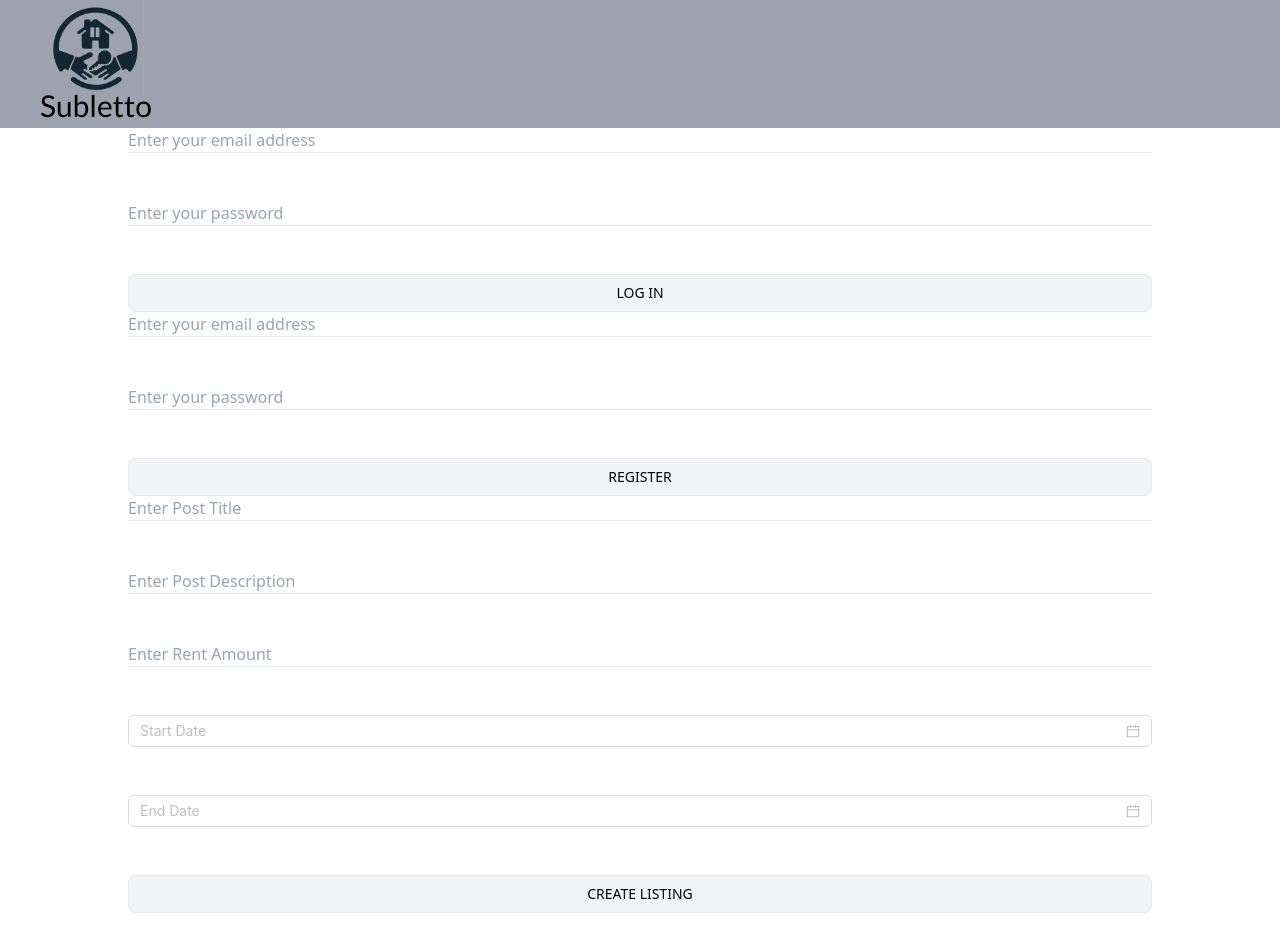
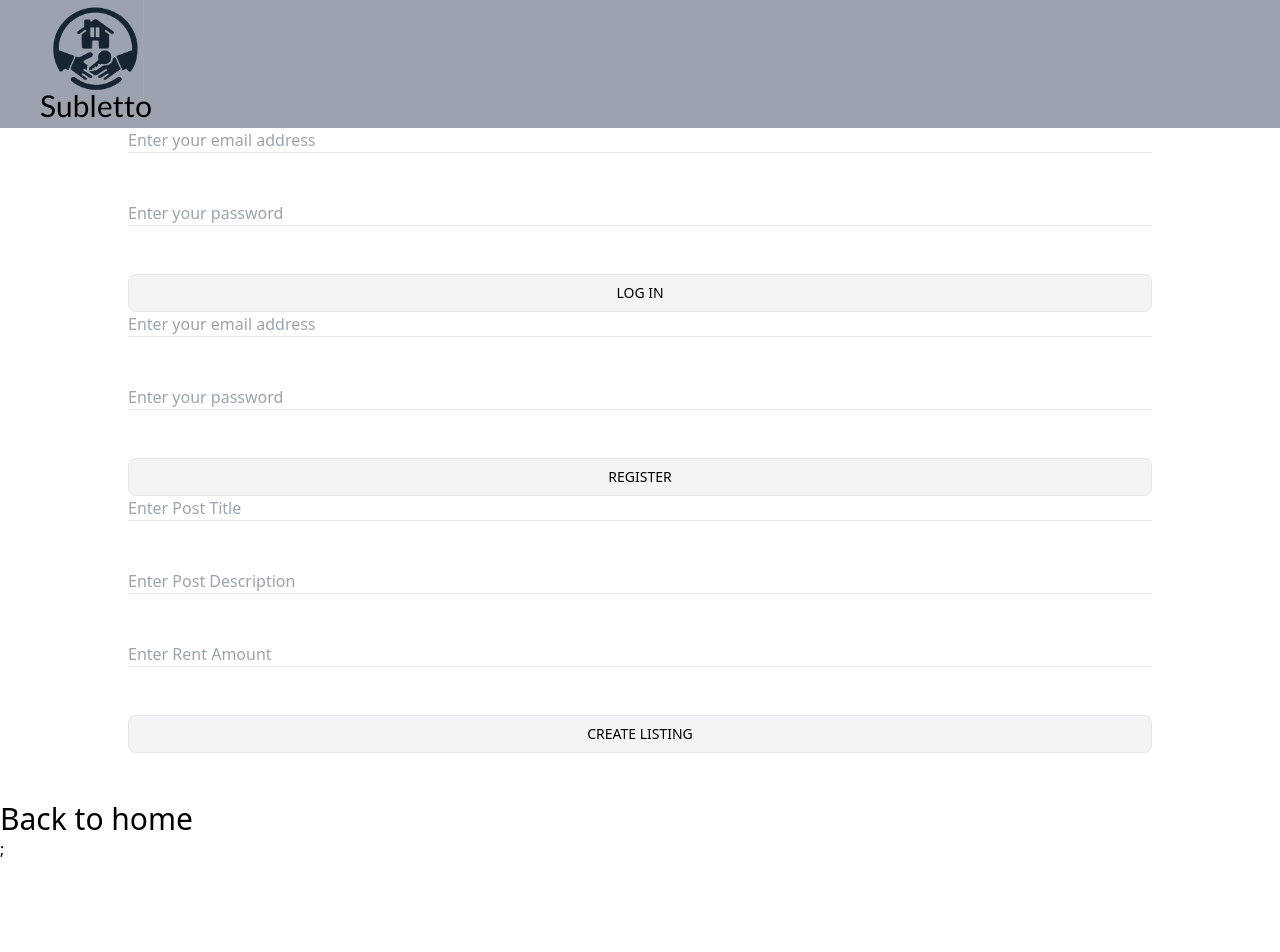
Before and after one commit to aaron-rab/sublet-project, a Next.js app: page /createPost in a window 1280 px wide. Shown: the top 952 px of the page. After the commit the page ends 861 px from the top, so only its background shows below. Built offline with nearby package versions, Linux system fonts and the light colour scheme; no server answers.

Commit message:
Remove antd dependency from package.json

```diff
--- a/components/createPostForm.js
+++ b/components/createPostForm.js
@@ -4,10 +4,8 @@ import { useState } from "react";
 import { useSession } from "next-auth/react";
 import { createPost } from "../services/post";
 import { useMutation } from "@tanstack/react-query";
-import { DatePicker } from "antd";
-import dayjs from 'dayjs';
-import weekday from 'dayjs/plugin/weekday.js';
-dayjs.extend(weekday);
+//import { DatePicker } from "antd";
+
 
 export default function CreatePostForm() {
   const { data: session } = useSession();
@@ -93,8 +91,8 @@ export default function CreatePostForm() {
         className="border-b border-b-gray-200 hover:border-b-gray-500"
       />
 
-      <DatePicker onChange={setStartDate} placeholder="Start Date" />
-      <DatePicker onChange={setEndDate} placeholder="End Date" />
+      {/* <DatePicker onChange={setStartDate} placeholder="Start Date" />
+      <DatePicker onChange={setEndDate} placeholder="End Date" /> */}
       {startDate && (
         <div>
           <p>Selected Start Date: {startDate.format('YYYY-MM-DD')}</p>
--- a/package.json
+++ b/package.json
@@ -9,7 +9,6 @@
     "@prisma/client": "^5.19.1",
     "@tanstack/react-query": "^5.59.0",
     "@tanstack/react-query-devtools": "^5.59.0",
-    "antd": "^5.26.4",
     "bcrypt": "^5.1.1",
     "date-fns": "^3.6.0",
     "dayjs": "^1.11.13",
```
Also changed, not shown: 1 other file (tests, documents, lock files or other folders).
